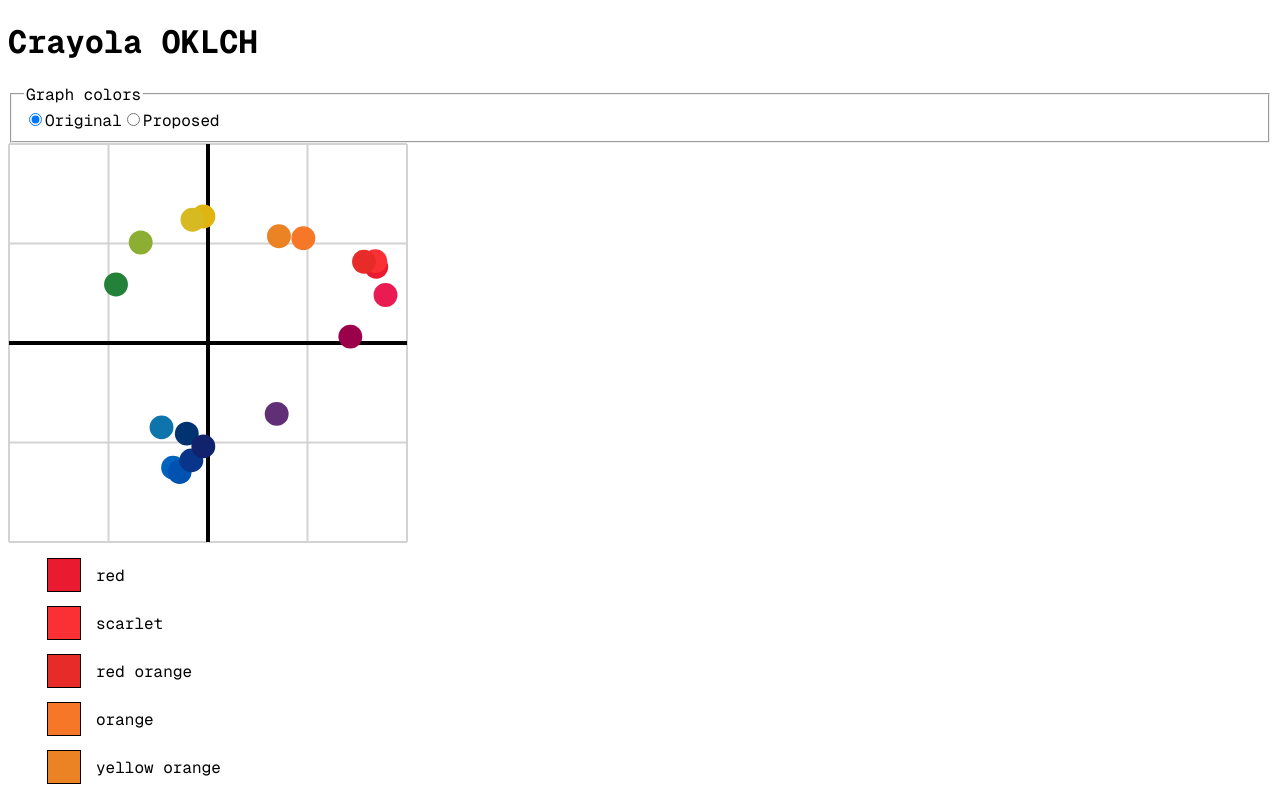
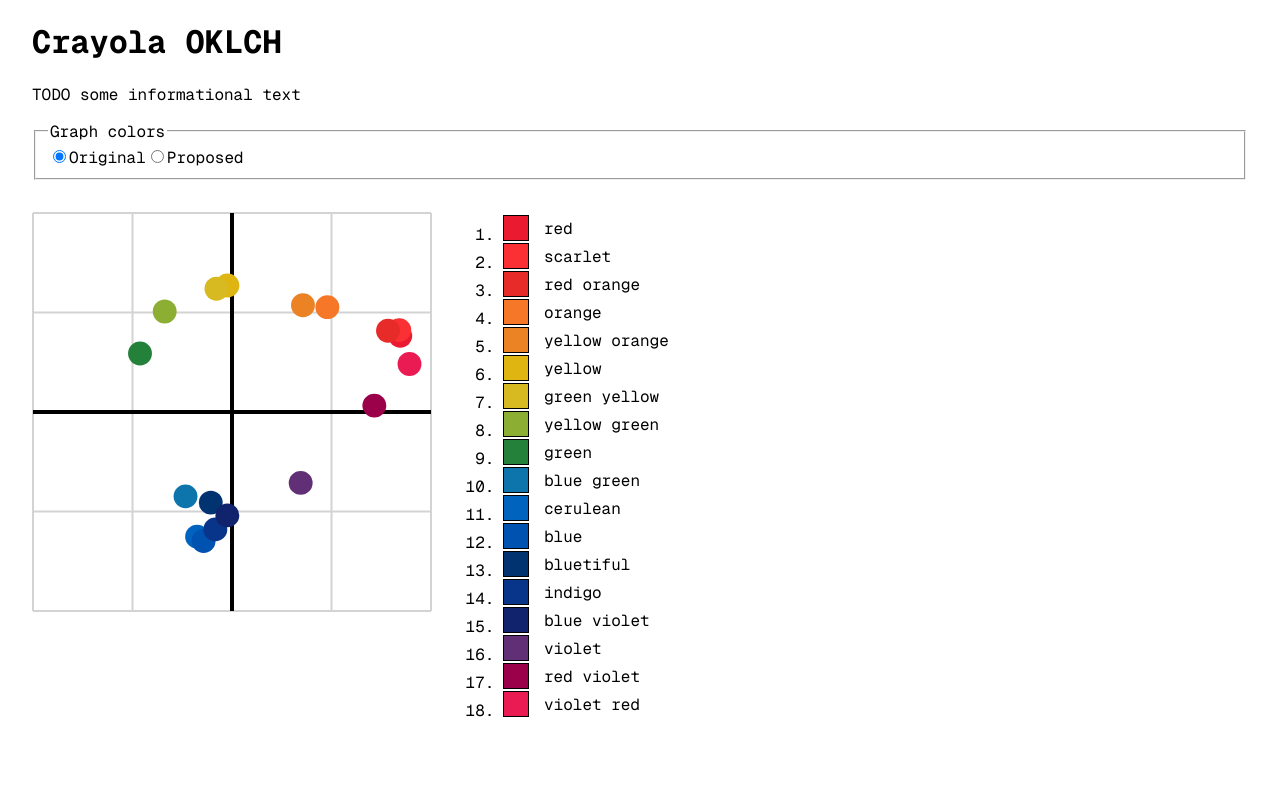
Before and after one commit to aqandrew/crayola-oklch, a Next.js app: page / in a window 1280 px wide. Shown: the top 796 px of the page. Built offline with nearby package versions, Linux system fonts and the light colour scheme.

Commit message:
lay out Grid / color list side-by-side

```diff
--- /dev/null
+++ b/src/app/globals.css
@@ -0,0 +1,15 @@
+body {
+	margin-inline: 2rem;
+}
+
+main {
+	--container-gap: 2rem;
+
+	display: flex;
+	gap: var(--container-gap);
+	margin-block-start: var(--container-gap);
+
+	@media (max-width: 45rem) {
+		flex-direction: column;
+	}
+}
--- a/src/app/layout.tsx
+++ b/src/app/layout.tsx
@@ -1,5 +1,8 @@
 import type { Metadata } from 'next';
 import { GeistMono } from 'geist/font/mono';
+
+import './reset.css';
+import './globals.css';
 
 export const metadata: Metadata = {
 	title: 'Crayola OKLCH',
--- a/src/app/page.tsx
+++ b/src/app/page.tsx
@@ -35,12 +35,13 @@
 				}}
 			/>
 
-			<main>
+			<header>
 				<h1>Crayola OKLCH</h1>
+
+				<p>TODO some informational text</p>
 
 				<fieldset>
 					<legend>Graph colors</legend>
-
 					{colorOptions.map(({ label, colorSet }) => (
 						<label key={label}>
 							<input
@@ -55,12 +56,18 @@
 						</label>
 					))}
 				</fieldset>
+			</header>
 
+			<main>
 				<Graph colors={graphColors} />
 
-				{graphColors.map((color) => (
-					<Swatch color={color} key={color} />
-				))}
+				<ol>
+					{graphColors.map((color) => (
+						<li key={color}>
+							<Swatch color={color} />
+						</li>
+					))}
+				</ol>
 			</main>
 		</>
 	);
--- /dev/null
+++ b/src/app/reset.css
@@ -0,0 +1,7 @@
+body {
+	margin: 0;
+}
+
+ol {
+	margin-block-start: 0;
+}
--- a/src/components/Swatch.tsx
+++ b/src/components/Swatch.tsx
@@ -15,10 +15,12 @@
 				display: 'flex',
 				gap: '1rem',
 				alignItems: 'center',
+				marginBlock: '0.25rem',
+				marginInline: 0,
 
 				'&::before': {
 					content: '""',
-					width: '2rem',
+					width: '1.5rem',
 					aspectRatio: 1,
 					outline: '1px solid black',
 					backgroundColor: 'var(--color-swatch)',
```
